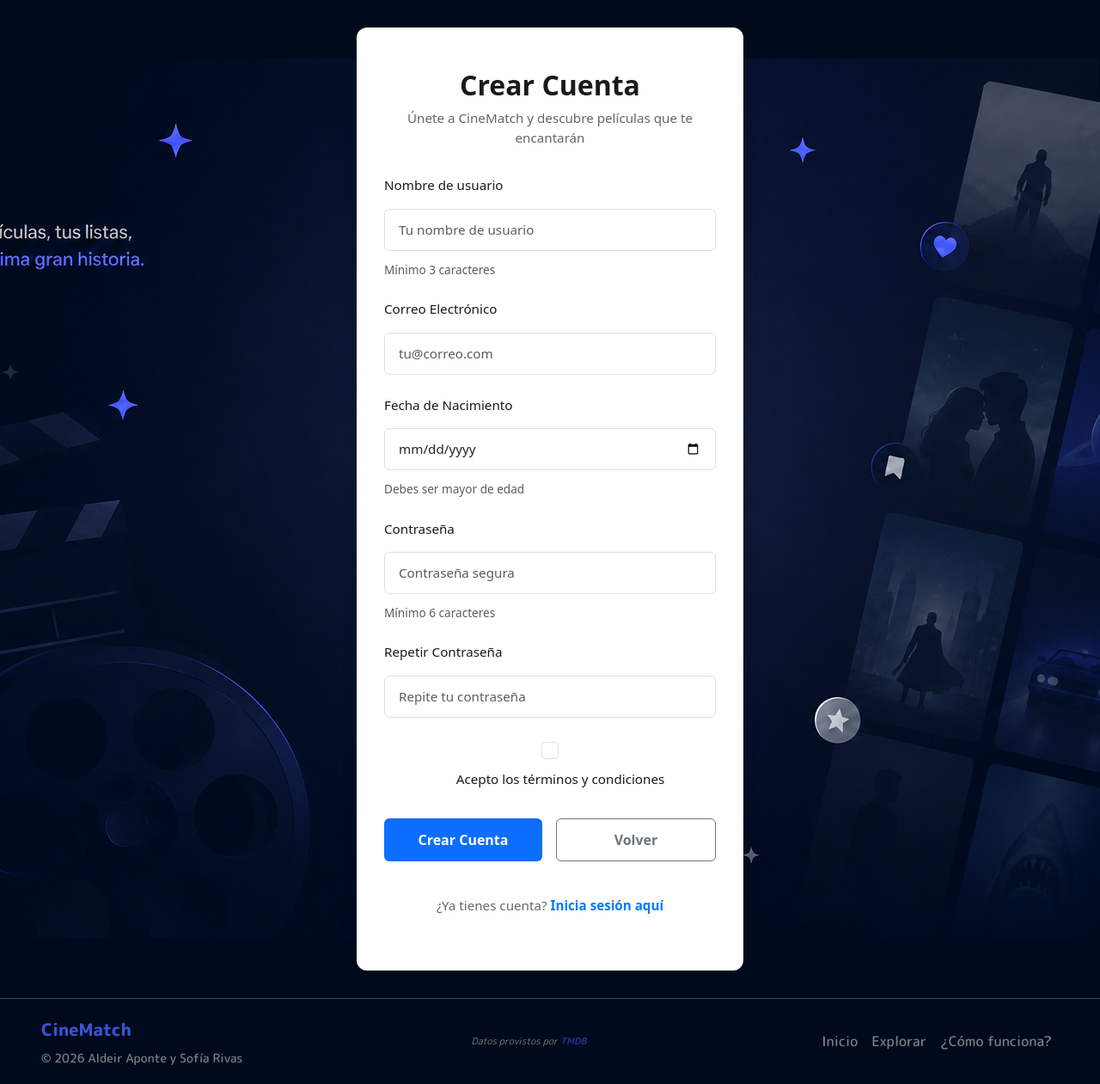
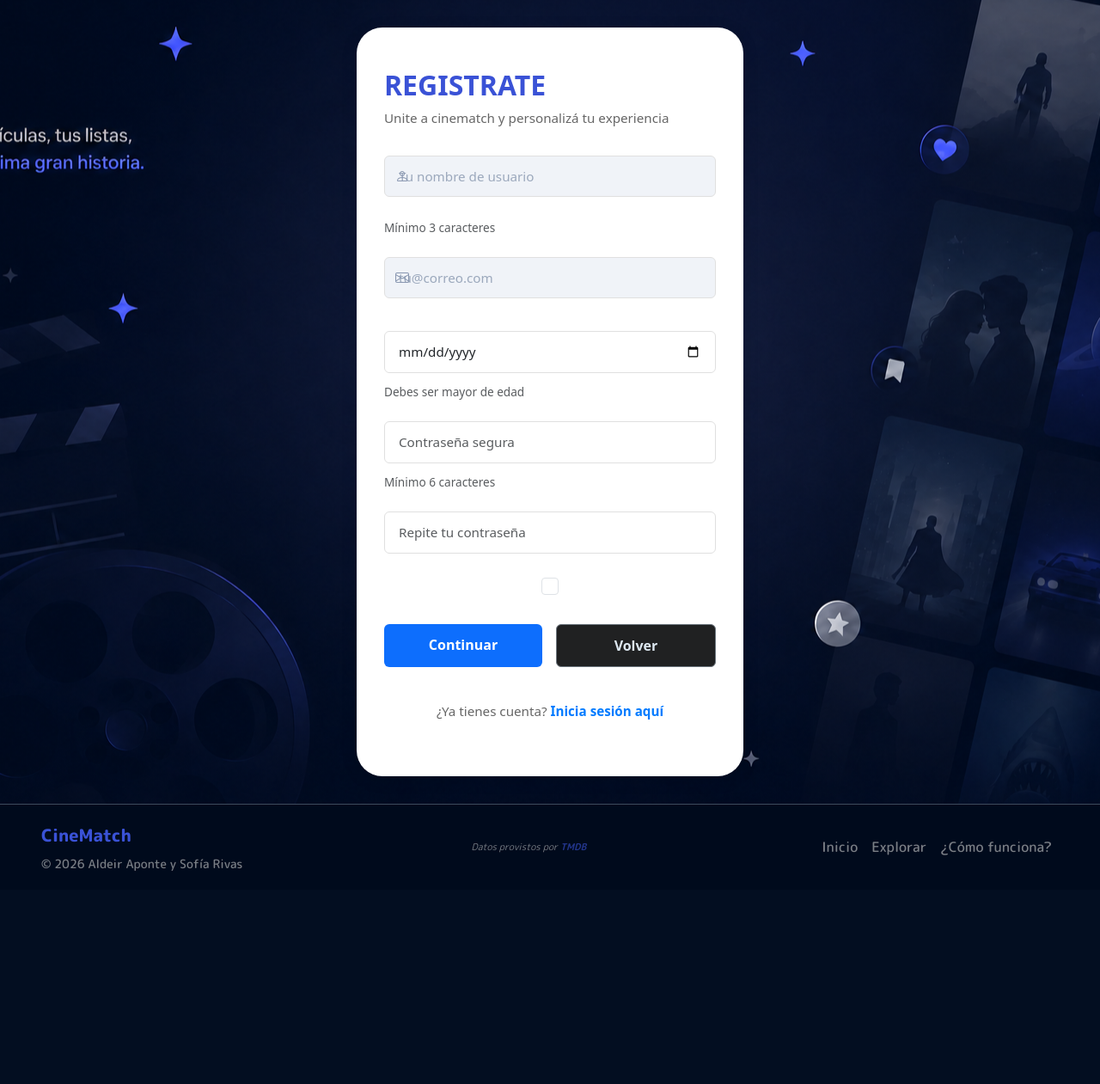
Before and after one commit to sofiarivass/cinematch, a Flask app: page /usuarios/registro in a window 1280 px wide. Shown: the part 80-1341 px from the top of the page at 86% size. After the commit the page ends 1093 px from the top, so only its background shows below. Run offline with Flask 3, Linux system fonts and the light colour scheme; some libraries are stand-ins or nearby versions.

Commit message:
fix: corección de errores
- arreglo del css en formulario.

```diff
--- a/app/static/css/style_dos.css
+++ b/app/static/css/style_dos.css
@@ -20,7 +20,7 @@
 
 .registro-card {
     background-color: #ffffff;
-    border-radius: 12px;
+    border-radius: 30px;
     box-shadow: 0 4px 20px rgba(0, 0, 0, 0.1);
     padding: 3rem 2rem;
     max-width: 450px;
@@ -30,7 +30,7 @@
 .registro-titulo {
     font-size: 2rem;
     font-weight: 700;
-    color: #1a1a1a;
+    color: #3A52D6;
     margin-bottom: 0.5rem;
     text-align: center;
 }
@@ -84,6 +84,54 @@
     color: #999999;
 }
 
+.field-wrap {
+    position: relative;
+    margin-bottom: 0.85rem;
+}
+
+.field-wrap .icon-left {
+    position: absolute;
+    left: 13px;
+    top: 50%;
+    transform: translateY(-50%);
+    color: #8896b0;
+    font-size: 1rem;
+    pointer-events: none;
+}
+
+.field-wrap .icon-right {
+    position: absolute;
+    right: 13px;
+    top: 50%;
+    transform: translateY(-50%);
+    color: #8896b0;
+    font-size: 1rem;
+    cursor: pointer;
+}
+
+.field-wrap input {
+    width: 100%;
+    height: 48px;
+    border: 1.5px solid #c5cdd8;
+    border-radius: 10px;
+    background: #f0f3f8;
+    padding: 0 2.4rem 0 2.6rem;
+    font-size: 0.88rem;
+    color: #333;
+    outline: none;
+    transition: border-color 0.2s, background 0.2s;
+}
+
+.field-wrap input::placeholder {
+    color: #9ba8bc;
+}
+
+.field-wrap input:focus {
+    border-color: #2b4fff;
+    background: #fff;
+}
+
+
 .error-message {
     font-size: 0.85rem;
     color: #dc3545;
@@ -97,7 +145,9 @@
 
 .form-check {
     display: flex;
+    flex-direction: row;
     align-items: center;
+    justify-content: center;
     gap: 0.75rem;
 }
 
@@ -133,7 +183,7 @@
 }
 
 .btn-registro:hover {
-    transform: translateY(-2px);
+    transform: scale(1.02);
     box-shadow: 0 4px 12px rgba(0, 123, 255, 0.3);
 }
 
@@ -143,12 +193,15 @@
     font-size: 1rem;
     font-weight: 600;
     border-radius: 6px;
+    background-color: #202122;
+    color: #dde8f1;
     cursor: pointer;
     transition: all 0.3s ease;
 }
 
 .btn-volver:hover {
-    background-color: #f8f9fa;
+    transform: scale(1.02);
+    color: #1f1d1d !important;
     border-color: #6c757d;
 }
 
--- a/app/templates/registro.html
+++ b/app/templates/registro.html
@@ -6,13 +6,15 @@
 <div class="fondo">
   <div class="container registro-container">
     <div class="registro-card">
-          <h1 class="registro-titulo">Crear Cuenta</h1>
-          <p class="registro-subtitulo">Únete a CineMatch y descubre películas que te encantarán</p>
+      <h1 class="registro-titulo text-start">REGISTRATE</h1>
+      <p class="registro-subtitulo text-start">Unite a cinematch y personalizá tu experiencia</p>
 
       <form id="formulario-registro" class="registro-form" method="POST">
         <!-- Nombre de usuario -->
         <div class="form-group">
-                  <label for="nombre_usuario" class="form-label">Nombre de usuario</label>
+          <!-- <label for="nombre_usuario" class="form-label"><i class="bi bi-person"></i></label> -->
+          <div class="field-wrap">
+            <i class="bi bi-person icon-left"></i>
             <input
               type="text"
               id="nombre_usuario"
@@ -22,13 +24,15 @@
               minlength="3"
               required
             >
+          </div>
           <small class="form-text text-muted">Mínimo 3 caracteres</small>
           <div class="error-message" id="error-nombre_usuario"></div>
         </div>
 
         <!-- Correo electrónico -->
-              <div class="form-group">
-                  <label for="email" class="form-label">Correo Electrónico</label>
+        <div class="form-group field-wrap">
+          <i class="bi bi-envelope icon-left"></i>
+          <!-- <label for="email" class="form-label">Correo Electrónico</label> -->
           <input
             type="email"
             id="email"
@@ -42,7 +46,7 @@
 
         <!-- Fecha de nacimiento -->
         <div class="form-group">
-                  <label for="fecha_nacimiento" class="form-label">Fecha de Nacimiento</label>
+          <!-- <label for="fecha_nacimiento" class="form-label">Fecha de Nacimiento</label> -->
           <input
             type="date"
             id="fecha_nacimiento"
@@ -55,7 +59,7 @@
 
         <!-- Contraseña -->
         <div class="form-group">
-                  <label for="contraseña" class="form-label">Contraseña</label>
+          <!-- <label for="contraseña" class="form-label">Contraseña</label> -->
           <input
             type="password"
             id="contraseña"
@@ -71,7 +75,7 @@
 
         <!-- Repetir contraseña -->
         <div class="form-group">
-                  <label for="repetir_contraseña" class="form-label">Repetir Contraseña</label>
+          <!-- <label for="repetir_contraseña" class="form-label">Repetir Contraseña</label> -->
           <input
             type="password"
             id="repetir_contraseña"
@@ -93,21 +97,17 @@
             class="form-check-input"
             required
           >
-                  <label class="form-check-label" for="terminos">
-                      Acepto los términos y condiciones
-                  </label>
+          <!-- <label class="form-check-label" for="terminos">Acepto los términos y condiciones</label> -->
         </div>
 
         <!-- Botones -->
         <div class="registro-botones">
-                  <button type="submit" class="btn btn-primary btn-registro">Crear Cuenta</button>
+          <a href="{{ url_for('peliculas.encuesta_perfil') }}" class="btn btn-primary btn-registro">Continuar</a>
           <a href="{{ url_for('peliculas.index') }}" class="btn btn-outline-secondary btn-volver">Volver</a>
         </div>
 
         <!-- Link a iniciar sesión -->
-              <p class="registro-link">
-                  ¿Ya tienes cuenta? <a href="#">Inicia sesión aquí</a>
-              </p>
+        <p class="registro-link">¿Ya tienes cuenta? <a href="#">Inicia sesión aquí</a></p>
       </form>
     </div>
   </div>
```
Also changed, not shown: app/controller/controlador_peliculas.py (+0 -24 lines). Lines whose indentation alone changed are shown as unchanged.
